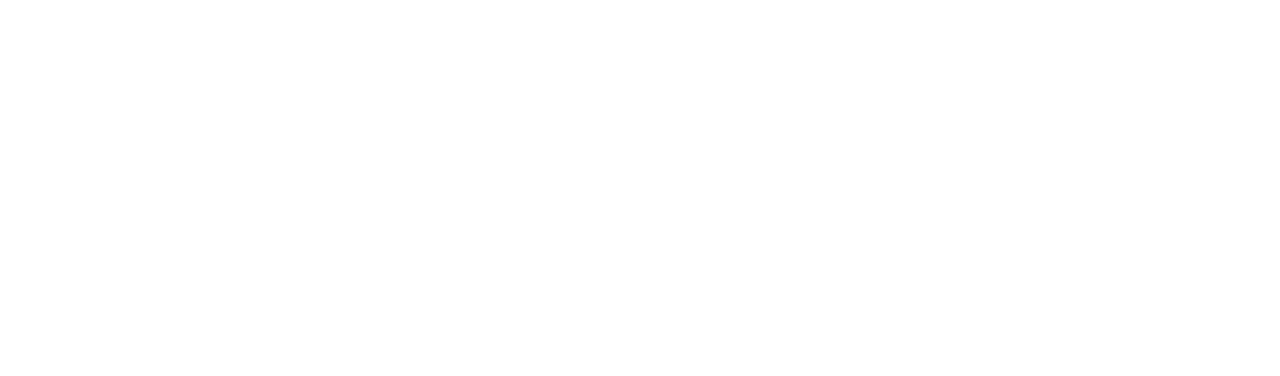
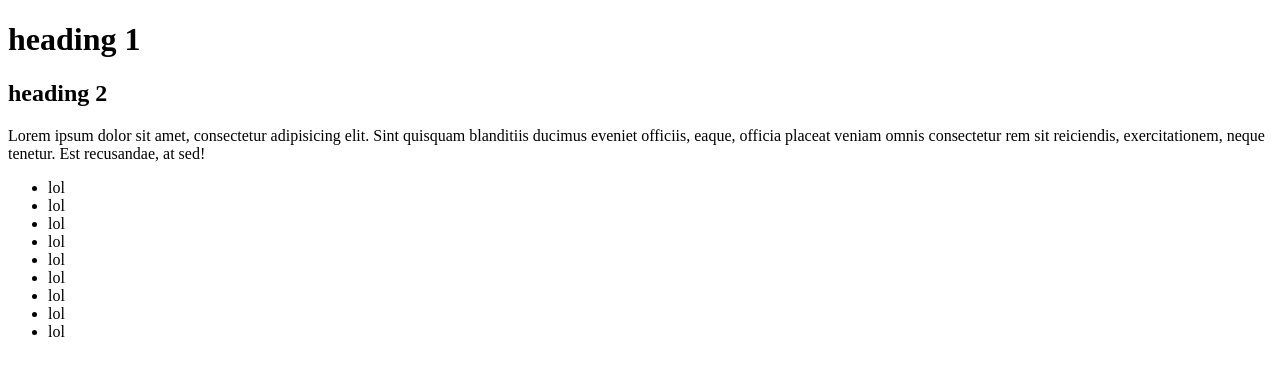
Before and after one commit to jaymierosen/testing-git-on-command-line, a plain HTML site: page index.html in a window 1280 px wide. Drawn offline with Linux system fonts and the light colour scheme.

Commit message:
changed the index.html file

```diff
--- a/index.html
+++ b/index.html
@@ -5,6 +5,19 @@
 	<title>Home Page - Jaymie Rosen</title>
 </head>
 <body>
-
+	<h1>heading 1</h1>
+	<h2>heading 2</h2>
+	<p>Lorem ipsum dolor sit amet, consectetur adipisicing elit. Sint quisquam blanditiis ducimus eveniet officiis, eaque, officia placeat veniam omnis consectetur rem sit reiciendis, exercitationem, neque tenetur. Est recusandae, at sed!</p>
+	<ul>
+		<li>lol</li>
+		<li>lol</li>
+		<li>lol</li>
+		<li>lol</li>
+		<li>lol</li>
+		<li>lol</li>
+		<li>lol</li>
+		<li>lol</li>
+		<li>lol</li>
+	</ul>
 </body>
 </html>
```
